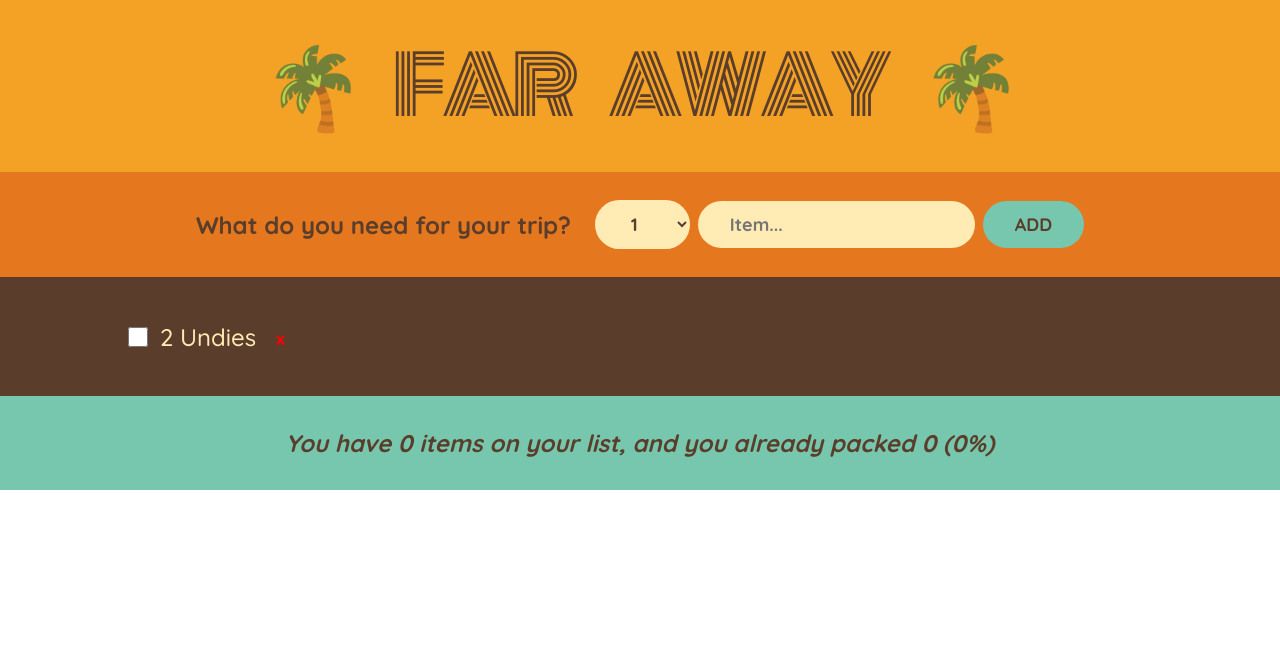
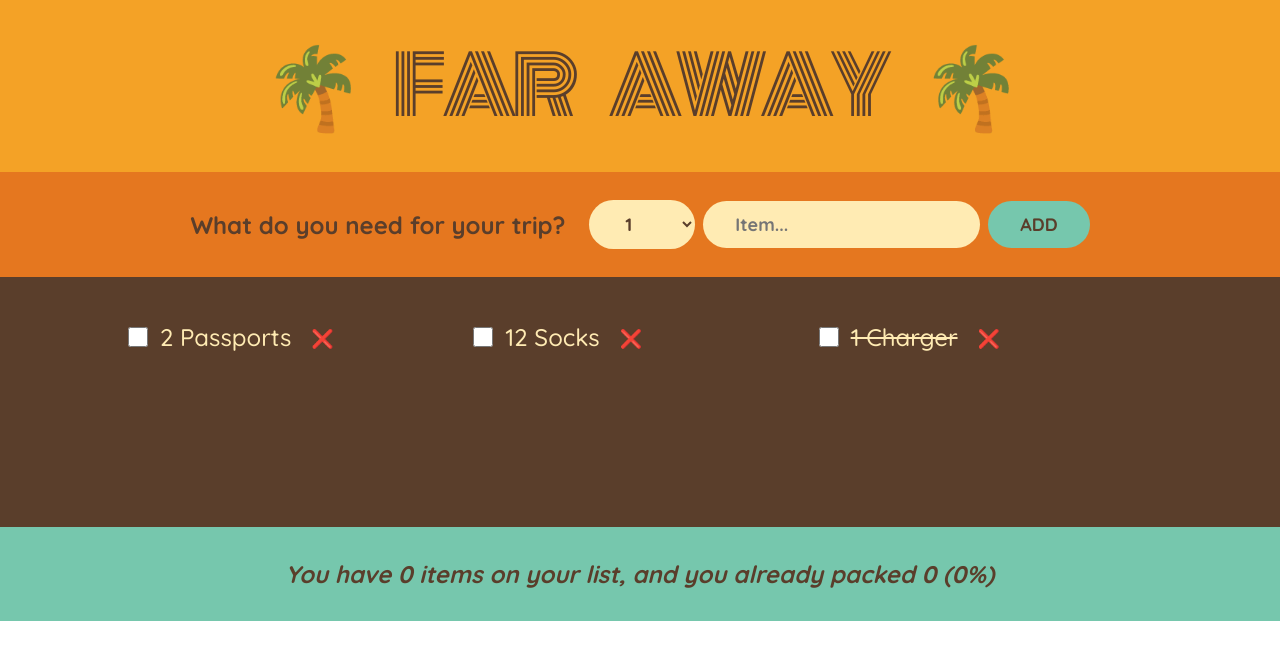
Before and after one commit to braxmc/travel-list, a React (Create React App) app: page / in a window 1280 px wide. Shown: the top 660 px of the page. Built offline with nearby package versions, Linux system fonts and the light colour scheme.

Commit message:
Rendering items list, and building the form/handling submission

```diff
--- a/src/components/Form.jsx
+++ b/src/components/Form.jsx
@@ -1,16 +1,20 @@
 export default function Form() {
+  function handleSubmit(e) {
+    e.preventDefault();
+  }
+
   return (
-    <div className="add-form">
+    <form className="add-form" onSubmit={handleSubmit}>
       <h3>What do you need for your trip?</h3>
       <select>
-        <option value="1">1</option>
-        <option value="2">2</option>
-        <option value="3">3</option>
-        <option value="4">4</option>
-        <option value="5">5</option>
+        {Array.from({length: 20}, (_, i) => i + 1).map(num =>
+          <option value={num} key={num}>
+            {num}
+          </option>
+        )}
       </select>
-      <input placeholder="Item..." />
+      <input placeholder="Item..." type="text"/>
       <button>Add</button>
-    </div>
+    </form>
   );
 }
--- a/src/components/Item.jsx
+++ b/src/components/Item.jsx
@@ -1,10 +1,16 @@
-export default function Item() {
+export default function Item({item}) {
   return (
     <>
       <li>
         <input type="checkbox" />
-        2 Undies
-        <button>x</button>
+        <span
+          style={ item.packed ?
+             {textDecoration: 'line-through'} :
+              {} }
+        >
+          {item.quantity + ' ' + item.description}
+        </span>
+        <button>❌</button>
       </li>
     </>
   );
--- a/src/components/PackingList.jsx
+++ b/src/components/PackingList.jsx
@@ -1,10 +1,21 @@
 import Item from "./Item";
+
+const initialItems = [
+  { id: 1, description: "Passports", quantity: 2, packed: false },
+  { id: 2, description: "Socks", quantity: 12, packed: false },
+  { id: 3, description: "Charger", quantity: 1, packed: true },
+];
 
 export default function PackingList() {
   return (
     <div className="list">
       <ul>
-        <Item />
+        {initialItems.map(item =>
+          <Item
+            key={item.id}
+            item={item}
+          />
+        )}
       </ul>
     </div>
   );
--- a/src/index.css
+++ b/src/index.css
@@ -1,10 +1,3 @@
-/*
-const initialItems = [
-  { id: 1, description: "Passports", quantity: 2, packed: false },
-  { id: 2, description: "Socks", quantity: 12, packed: false },
-];
-*/
-
 @import url("https://fonts.googleapis.com/css2?family=Monoton&family=Quicksand:wght@500;700&display=swap");
 
 * {
@@ -81,6 +74,7 @@ input {
   background-color: #5a3e2b;
   color: #ffebb3;
   padding: 4rem 0;
+  min-height: 25rem;
 
   display: flex;
   justify-content: space-between;
@@ -101,7 +95,7 @@ input {
 .list ul {
   list-style: none;
   width: 80%;
-  overflow: scroll;
+  /* overflow: scroll; */
 
   display: grid;
   grid-template-columns: repeat(auto-fit, minmax(250px, 1fr));
```
